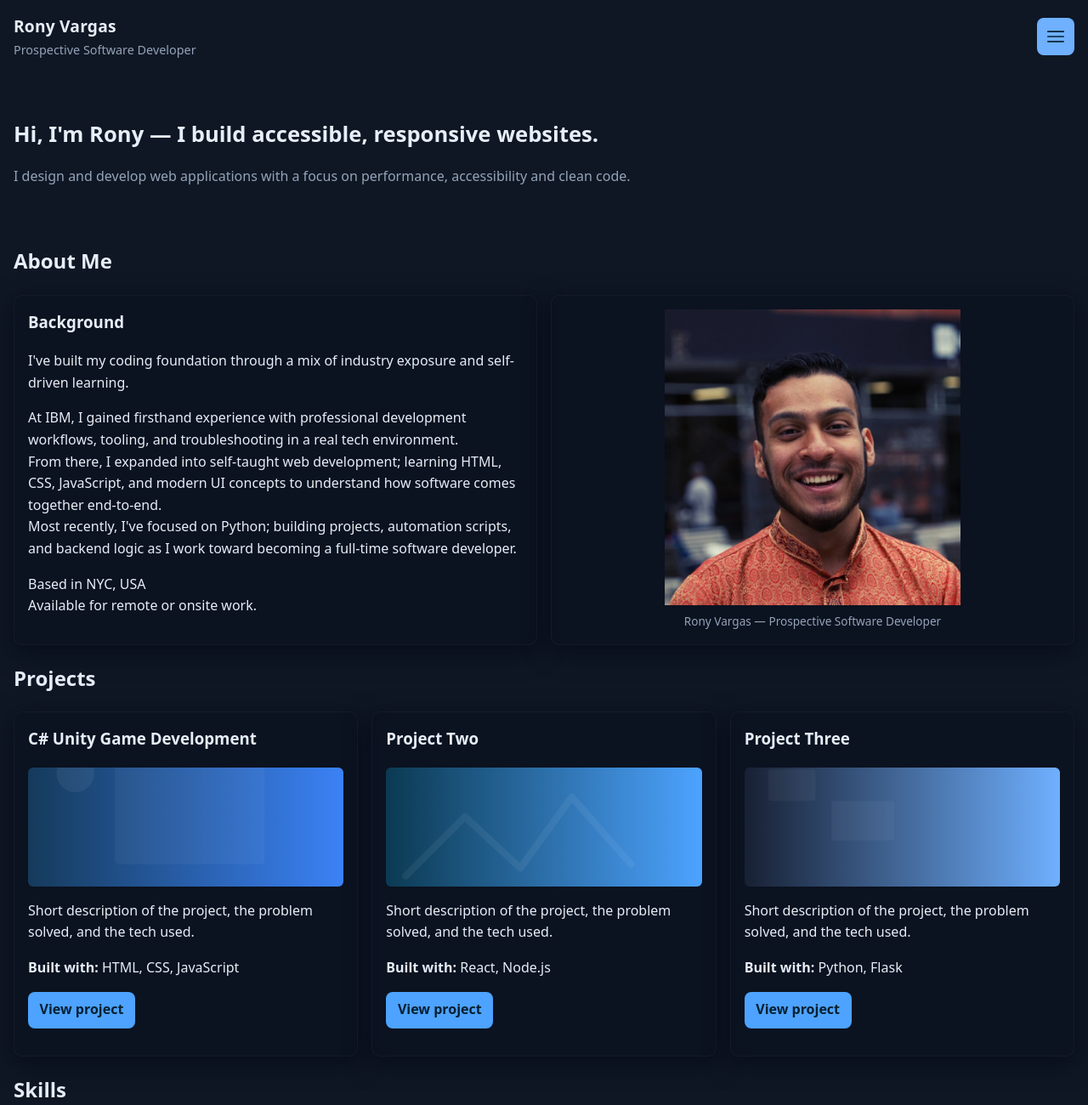
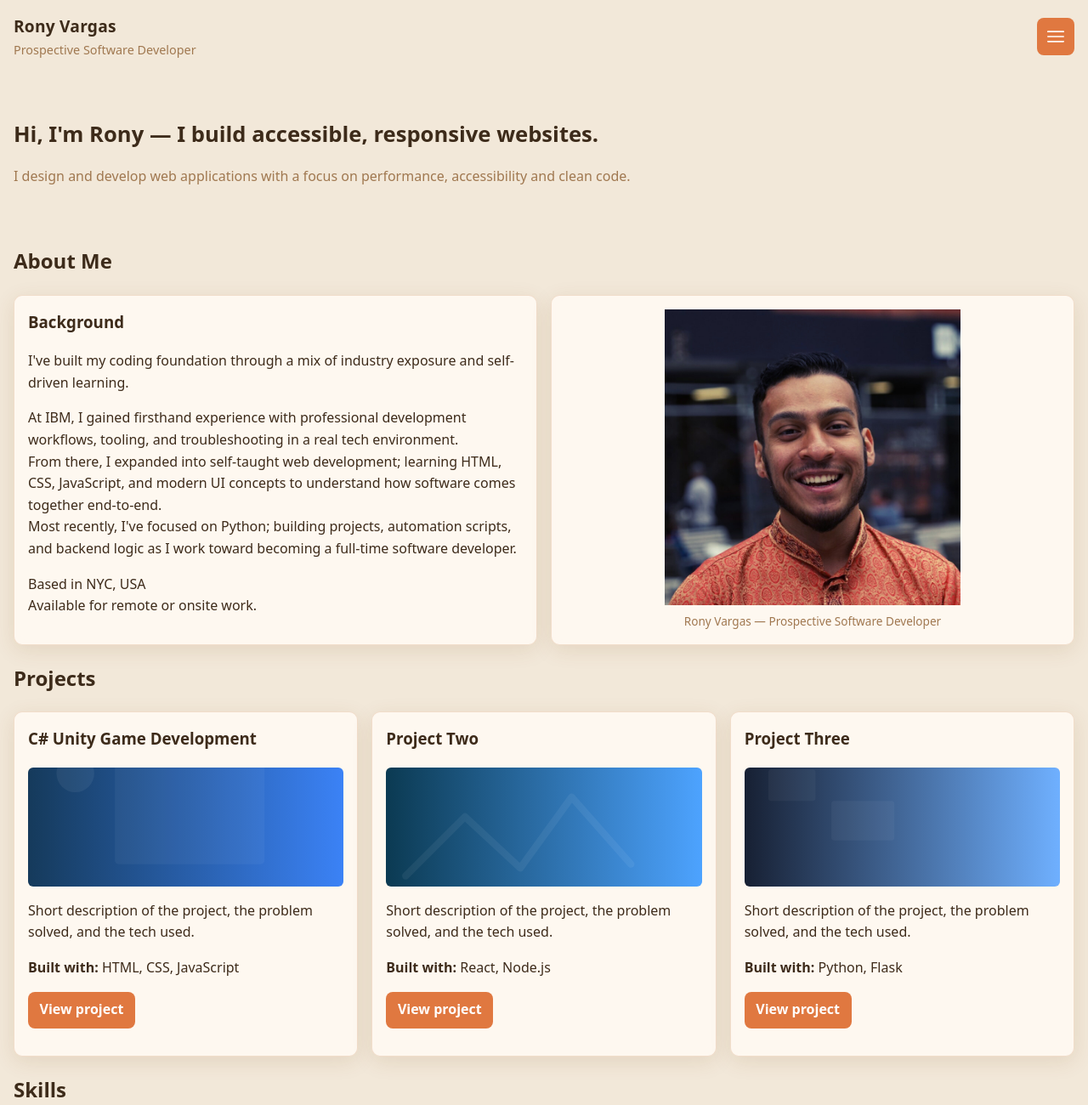
Before and after one commit to ronyvargasjr/MyPortfolio2, a plain HTML site: page index.html in a window 1280 px wide. Shown: the top 1300 px of the page at 85% size. Drawn offline with Linux system fonts and the light colour scheme.

Commit message:
changed color scheme dark-blue to beige and orange

```diff
--- a/styles.css
+++ b/styles.css
@@ -1,13 +1,13 @@
 /* Minimal, interview-friendly styling: clean, calm, high-contrast for readability */
 :root{
-  /* Slightly dark, eye-friendly palette */
-  --bg:#0f1724; /* deep navy-gray background */
-  --card:#0b1220; /* slightly lighter card background */
-  --muted:#94a3b8; /* soft muted text */
-  --text:#e6eef8; /* primary text */
-  --accent:#4da3ff; /* soft blue accent */
-  --accent-2:#6fb0ff;
-  --glass:rgba(77,163,255,0.06);
+  /* Warm beige and soft orange palette */
+  --bg:#f2e8d9; /* warm beige background */
+  --card:#fff9f2; /* creamy white card */
+  --muted:#a07850; /* warm brown muted text */
+  --text:#3d2b1a; /* dark warm brown text */
+  --accent:#e07840; /* soft orange accent */
+  --accent-2:#f09060; /* lighter orange */
+  --glass:rgba(224,120,64,0.08);
   --radius:10px;
   --max-width:1300px;
   --ff:system-ui, -apple-system, 'Segoe UI', Roboto, 'Helvetica Neue', Arial;
@@ -24,7 +24,7 @@ header p{margin:0;color:var(--muted);font-size:.9rem}
 nav a{margin-left:1rem;color:var(--text);text-decoration:none;padding:.5rem .6rem;border-radius:6px;transition:all .18s ease}
 /* prominent nav on larger screens */
 @media(min-width:640px){nav a{margin-left:1rem}}
-nav a:hover,nav a:focus{background:var(--glass);transform:translateY(-2px);box-shadow:0 8px 20px rgba(77,163,255,0.08)}
+nav a:hover,nav a:focus{background:var(--glass);transform:translateY(-2px);box-shadow:0 8px 20px rgba(224,120,64,0.1)}
 nav a:active{transform:translateY(0)}
 
 /* Hero */
@@ -39,7 +39,7 @@ nav a:active{transform:translateY(0)}
 #about .flex .card{flex:1 1 0;min-width:250; max-width: 750;}
 @media(min-width:700px){.grid{grid-template-columns:repeat(2,1fr)}}
 @media(min-width:1000px){.grid{grid-template-columns:repeat(3,1fr)}}
-.card{background:color-mix(in srgb, var(--card) 82%, transparent 18%);backdrop-filter:blur(6px);-webkit-backdrop-filter:blur(6px);border-radius:var(--radius);padding:1rem;border:1px solid rgba(255,255,255,0.04);box-shadow:0 8px 30px rgba(2,6,23,0.65)}
+.card{background:color-mix(in srgb, var(--card) 92%, transparent 8%);backdrop-filter:blur(6px);-webkit-backdrop-filter:blur(6px);border-radius:var(--radius);padding:1rem;border:1px solid rgba(200,140,90,0.25);box-shadow:0 6px 24px rgba(120,70,20,0.12)}
 .card h3{margin-top:0}
 
 /* Figure image */
@@ -54,19 +54,19 @@ figcaption{font-size:.85rem;color:var(--muted);margin-top:.5rem;text-align:cente
 /* Contact form */
 form.card{max-width:680px}
 label{display:block;margin-bottom:.25rem;font-weight:600}
-input,textarea,button{width:100%;padding:.6rem;margin-bottom:.5rem;border:1px solid rgba(255,255,255,0.06);border-radius:6px;background:transparent;color:var(--text);font-family:var(--ff)}
-input::placeholder,textarea::placeholder{color:rgba(230,238,248,0.45)}
-input:focus,textarea:focus{outline:3px solid rgba(77,163,255,0.12);border-color:var(--accent-2)}
-button{background:var(--accent);color:#062033;border:none;padding:.75rem;border-radius:6px;cursor:pointer}
+input,textarea,button{width:100%;padding:.6rem;margin-bottom:.5rem;border:1px solid rgba(160,100,50,0.25);border-radius:6px;background:transparent;color:var(--text);font-family:var(--ff)}
+input::placeholder,textarea::placeholder{color:rgba(100,60,20,0.4)}
+input:focus,textarea:focus{outline:3px solid rgba(224,120,64,0.2);border-color:var(--accent-2)}
+button{background:var(--accent);color:#fff;border:none;padding:.75rem;border-radius:6px;cursor:pointer}
 button:hover{background:var(--accent-2);transform:translateY(-2px)}
 
 /* Button utility for actions */
-.btn{display:inline-block;padding:.5rem .85rem;border-radius:8px;background:var(--accent);color:#062033;font-weight:600;text-decoration:none;border:none;cursor:pointer;transition:transform .12s ease,box-shadow .12s ease}
-.btn:hover{background:var(--accent-2);transform:translateY(-3px);box-shadow:0 8px 20px rgba(77,163,255,0.12)}
-.btn:focus{outline:3px solid rgba(77,163,255,0.12)}
+.btn{display:inline-block;padding:.5rem .85rem;border-radius:8px;background:var(--accent);color:#fff;font-weight:600;text-decoration:none;border:none;cursor:pointer;transition:transform .12s ease,box-shadow .12s ease}
+.btn:hover{background:var(--accent-2);transform:translateY(-3px);box-shadow:0 8px 20px rgba(224,120,64,0.25)}
+.btn:focus{outline:3px solid rgba(224,120,64,0.25)}
 
 /* Project thumbnail */
-.project-thumb{width:100%;height:140px;object-fit:cover;border-radius:6px;margin-bottom:.6rem;background:linear-gradient(135deg,rgba(77,163,255,0.06),rgba(11,18,34,0.06));display:block}
+.project-thumb{width:100%;height:140px;object-fit:cover;border-radius:6px;margin-bottom:.6rem;background:linear-gradient(135deg,rgba(224,120,64,0.1),rgba(242,232,217,0.4));display:block}
 
 /* Footer */
 footer{padding:2rem 0;text-align:center;color:var(--muted);font-size:.95rem}
@@ -89,21 +89,21 @@ footer{padding:2rem 0;text-align:center;color:var(--muted);font-size:.95rem}
   border-radius:8px;
   cursor:pointer;
   transition:transform .12s ease,box-shadow .12s ease,background .12s ease;
-  color:#062033;
-  background:var(--accent-2);
+  color:#fff;
+  background:var(--accent);
   z-index:1001;
 }
 .nav-toggle svg{width:20px;height:20px;display:block;fill:currentColor}
-.nav-toggle:hover{background:var(--accent-2);color:#062033;transform:translateY(-3px);box-shadow:0 8px 20px rgba(77,163,255,0.12)}
-.nav-toggle:focus{outline:3px solid rgba(77,163,255,0.12);outline-offset:2px}
+.nav-toggle:hover{background:var(--accent-2);color:#fff;transform:translateY(-3px);box-shadow:0 8px 20px rgba(224,120,64,0.25)}
+.nav-toggle:focus{outline:3px solid rgba(224,120,64,0.25);outline-offset:2px}
 
 /* Primary nav hidden by default */
 #primary-nav{display:none; margin-right: 100px; opacity:0;transform:translateX(12px);transition:transform .28s cubic-bezier(.2,.9,.2,1),opacity .18s ease}
 
 /* PANEL: on small screens the nav is a right-aligned panel that slides slightly from the hamburger */
 @media(max-width:640px){
-  #primary-nav.open{display:block;opacity:1;transform:translateX(0);position:absolute;top:calc(100% + 8px);right:1rem;width:220px;  background:var(--card);border-radius:8px;padding:.5rem;box-shadow:0 12px 30px rgba(2,6,23,0.6);z-index:1000}
-  #primary-nav a{display:block;padding:.6rem 0;border-bottom:1px solid rgba(255,255,255,0.02);color:var(--text);opacity:0;transform:translateX(28px);transition:transform .32s cubic-bezier(.2,.9,.2,1),opacity .18s ease}
+  #primary-nav.open{display:block;opacity:1;transform:translateX(0);position:absolute;top:calc(100% + 8px);right:1rem;width:220px;  background:var(--card);border-radius:8px;padding:.5rem;box-shadow:0 12px 30px rgba(120,70,20,0.18);z-index:1000}
+  #primary-nav a{display:block;padding:.6rem 0;border-bottom:1px solid rgba(160,100,50,0.1);color:var(--text);opacity:0;transform:translateX(28px);transition:transform .32s cubic-bezier(.2,.9,.2,1),opacity .18s ease}
   #primary-nav.open a{opacity:1;transform:translateX(0)}
   /* stagger right-to-left */
   #primary-nav.open a:nth-last-child(1){transition-delay:0s}
@@ -128,5 +128,5 @@ footer{padding:2rem 0;text-align:center;color:var(--muted);font-size:.95rem}
 @media(max-width:520px){header{flex-direction:column;align-items:flex-start}nav{margin-top:.5rem} .hero h2{font-size:1.25rem}}
 
 /* small interaction flourish */
-a[aria-label]{border-bottom:1px dashed rgba(11,95,255,0.06)}
+a[aria-label]{border-bottom:1px dashed rgba(224,120,64,0.2)}
 a[aria-label]:hover{border-bottom-style:solid}
```
